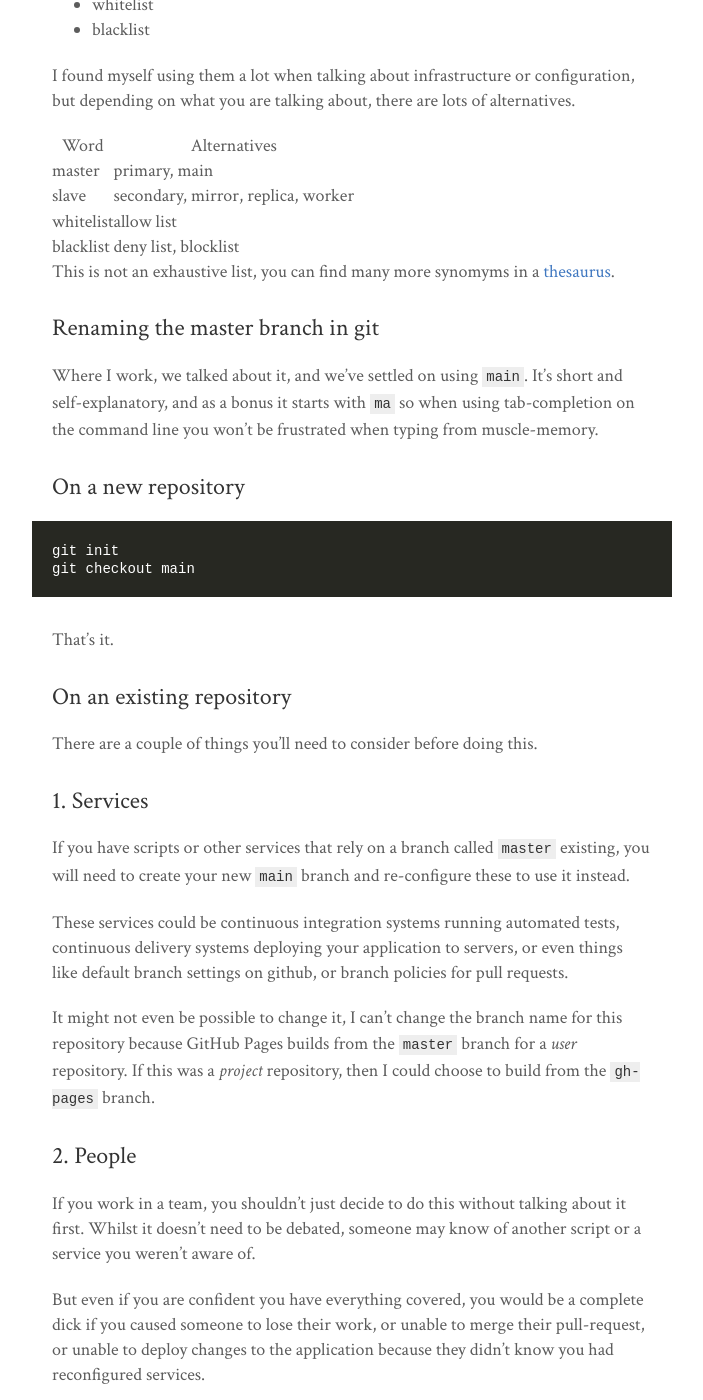
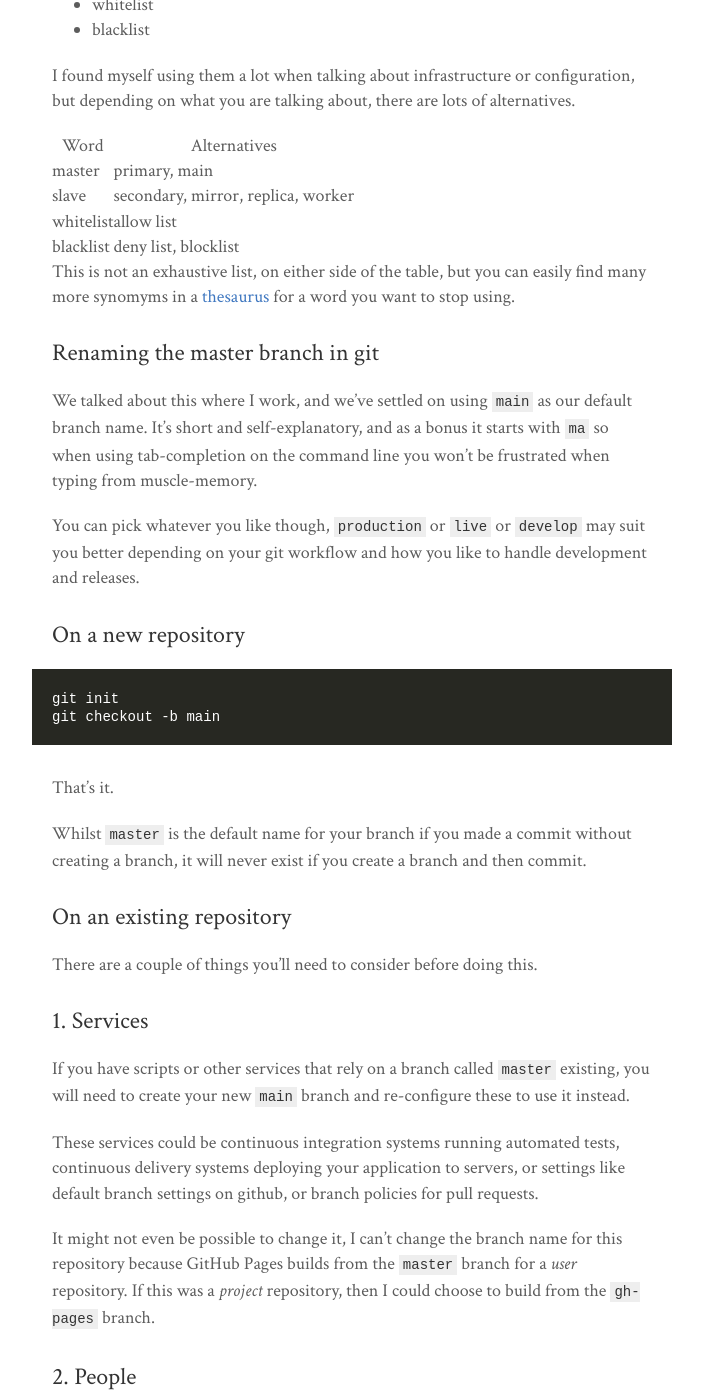
Before and after one commit to lukearmstrong/lukearmstrong.co.uk, a Jekyll site: the page built from _posts/2020-06-22-rename-master-branch-in-git.md, in a window 1280 px wide and 1400 px high, scrolled down 237 px. Shown: the whole window, without its empty margins (288-991 px from the left). Built offline with Jekyll 4.4.1, drawn with Linux system fonts in a browser that asks for light colours; some web fonts are replaced; some of the changed text lies outside the part shown.

Commit message:
Update 'rename master branch in git' post

````diff
--- a/_posts/2020-06-22-rename-master-branch-in-git.md
+++ b/_posts/2020-06-22-rename-master-branch-in-git.md
@@ -20,22 +20,26 @@
 | whitelist | allow list                         |
 | blacklist | deny list, blocklist               |
 
-This is not an exhaustive list, you can find many more synomyms in a [thesaurus](https://www.thesaurus.com/).
+This is not an exhaustive list, on either side of the table, but you can easily find many more synomyms in a [thesaurus](https://www.thesaurus.com/) for a word you want to stop using.
 
 
 ## Renaming the master branch in git
 
-Where I work, we talked about it, and we've settled on using `main`. It's short and self-explanatory, and as a bonus it starts with `ma` so when using tab-completion on the command line you won't be frustrated when typing from muscle-memory.
+We talked about this where I work, and we've settled on using `main` as our default branch name. It's short and self-explanatory, and as a bonus it starts with `ma` so when using tab-completion on the command line you won't be frustrated when typing from muscle-memory.
+
+You can pick whatever you like though, `production` or `live` or `develop` may suit you better depending on your git workflow and how you like to handle development and releases.
 
 
 ### On a new repository
 
 ```
 git init
-git checkout main
+git checkout -b main
 ```
 
 That's it.
+
+Whilst `master` is the default name for your branch if you made a commit without creating a branch, it will never exist if you create a branch and then commit.
 
 
 ### On an existing repository
@@ -47,7 +51,7 @@
 
 If you have scripts or other services that rely on a branch called `master` existing, you will need to create your new `main` branch and re-configure these to use it instead.
 
-These services could be continuous integration systems running automated tests, continuous delivery systems deploying your application to servers, or even things like default branch settings on github, or branch policies for pull requests.
+These services could be continuous integration systems running automated tests, continuous delivery systems deploying your application to servers, or settings like default branch settings on github, or branch policies for pull requests.
 
 It might not even be possible to change it, I can't change the branch name for this repository because GitHub Pages builds from the `master` branch for a _user_ repository. If this was a _project_ repository, then I could choose to build from the `gh-pages` branch.
 
@@ -58,7 +62,7 @@
 
 But even if you are confident you have everything covered, you would be a complete dick if you caused someone to lose their work, or unable to merge their pull-request, or unable to deploy changes to the application because they didn't know you had reconfigured services.
 
-Communication is critical. If you don't tell them, the master branch will come back the next time they push anyway, and they will continue to branch from it and merge into it, so this isn't just something you can just decide to do on your own.
+Communication is critical.If you don't tell them, the master branch will come back the next time they push anyway, and they will continue to branch from it and merge into it, so this isn't just something you can just decide to do on your own.
 
 Before you do anything, checkout master and make sure you are up to date.
 
@@ -80,17 +84,26 @@
 
 `master` and `main` are now pointing to the same commit. As your new branch is now available remotely, you can re-configure any services or scripts or settings to use the new `main` branch.
 
-To avoid confusion, I would recommend you delete the `master` branch now. First, delete the `master` branch locally.
+At the very least you'll need to use the (GitHub / BitBucket) web interface to set your new default branch to be `main`.
+
+Once you have re-configured all services, to avoid confusion, I would recommend you delete the `master` branch now. First, delete the `master` branch locally.
 
 ```
 git branch -d master
 ```
 
-Then you will need to delete the `master` branch remotely. You can do this from the command line, but you might find that you get a permissions error and you have to do this using the (GitHub / BitBucket) web interface instead. Here is the command to delete a remote branch:
+Then you will need to delete the `master` branch remotely. Here is the command to delete a remote branch from the command line:
 
 ```
 git push origin --delete master
 ```
+
+You will usually find that you get a permissions error, and you have to do this using the (GitHub / BitBucket) web interface to delete the branch instead.
+
+That's it.
+
+
+---
 
 
 ### Troubleshooting
@@ -98,39 +111,34 @@
 I did this for a repository hosted on BitBucket, using the web interface, and received this error the next time I did a fetch.
 
 ```
-(refs/remotes/origin/HEAD has become dangling)
+# (refs/remotes/origin/HEAD has become dangling)
 ```
 
 Then when trying to use tab-completion, I kept getting this error.
 
 ```
-warning: ignoring broken ref refs/remotes/origin/HEAD
+# warning: ignoring broken ref refs/remotes/origin/HEAD
 ```
 
 After googling the error and finding the answer on Stack Overflow, I learn't that you can see what `origin/HEAD` is pointing to by running this command:
 
 ```
 git symbolic-ref refs/remotes/origin/HEAD
-```
-
-I got the response:
-
-```
-refs/remotes/origin/master
+# refs/remotes/origin/master
 ```
 
 To fix it, you just need to make `origin/HEAD` point to `origin/main`
 
 ```
 git symbolic-ref refs/remotes/origin/HEAD refs/remotes/origin/main
+```
+
+You can now check this has worked by running:
+
+```
 git fetch -p
 git symbolic-ref refs/remotes/origin/HEAD
-```
-
-Now you should get this response:
-
-```
-refs/remotes/origin/main
+# refs/remotes/origin/main
 ```
 
 That should fix any errors you were getting.
````
Also changed, not shown: other parts of _posts/2020-06-22-rename-master-branch-in-git.md (+2 -2 lines).
